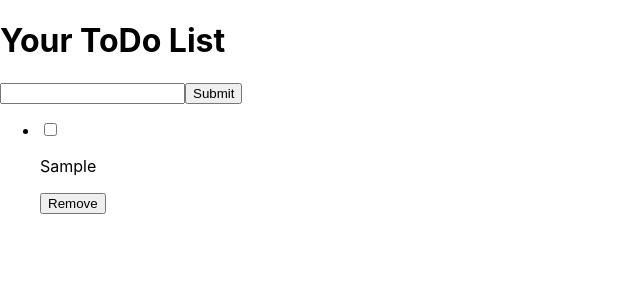
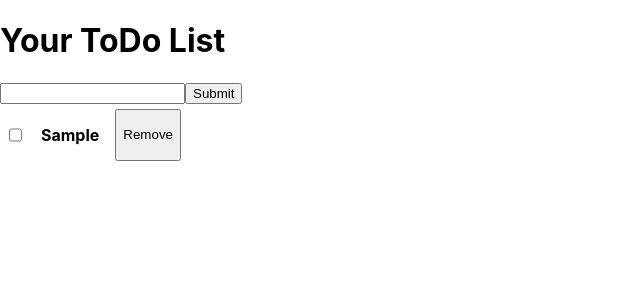
Before and after one commit to web-lynx/react-todo-list, a React (Create React App) app: page / in a window 1280 px wide. Both pictures are taken after typing "Sample" into the empty fields and a click on the button "Submit". Shown: the top 300 px of the page, without its empty margins (0-640 px from the left). Built offline with nearby package versions, Linux system fonts and the light colour scheme.

Commit message:
Very basic CSS - text strikethrough & some flexbox

```diff
--- a/src/App.css
+++ b/src/App.css
@@ -1,38 +1,25 @@
-.App {
-  text-align: center;
+ul {
+  padding-inline-start: 0;
+  margin: 5px;
 }
 
-.App-logo {
-  height: 40vmin;
-  pointer-events: none;
+li {
+  list-style: none;
+  display: flex;
+  flex-basis: row nowrap;
+  column-gap: 1rem;
 }
 
-@media (prefers-reduced-motion: no-preference) {
-  .App-logo {
-    animation: App-logo-spin infinite 20s linear;
-  }
+.complete {
 }
 
-.App-header {
-  background-color: #282c34;
-  min-height: 100vh;
-  display: flex;
-  flex-direction: column;
-  align-items: center;
-  justify-content: center;
-  font-size: calc(10px + 2vmin);
-  color: white;
+.complete p {
+  text-decoration: line-through;
 }
 
-.App-link {
-  color: #61dafb;
+.incomplete {
 }
 
-@keyframes App-logo-spin {
-  from {
-    transform: rotate(0deg);
-  }
-  to {
-    transform: rotate(360deg);
-  }
+.incomplete p {
+  font-weight: bolder;
 }
--- a/src/Components/TodoItem.jsx
+++ b/src/Components/TodoItem.jsx
@@ -4,7 +4,9 @@ export const Item = ({ item, removeItem, completeItem }) => {
   return (
     <li className={ item.complete ? "complete" : "incomplete" }>
       <input type="checkbox" onChange={ completeItem }/>
-      <p>{item.value}</p><button onClick={ removeItem }>Remove</button>
+      <p className={ item.complete ? "complete" : "incomplete" }>{item.value}</p><button onClick={ removeItem }>Remove</button>
     </li>
   )
 }
+
+// className={ item.complete ? "complete" : "incomplete" }
```
